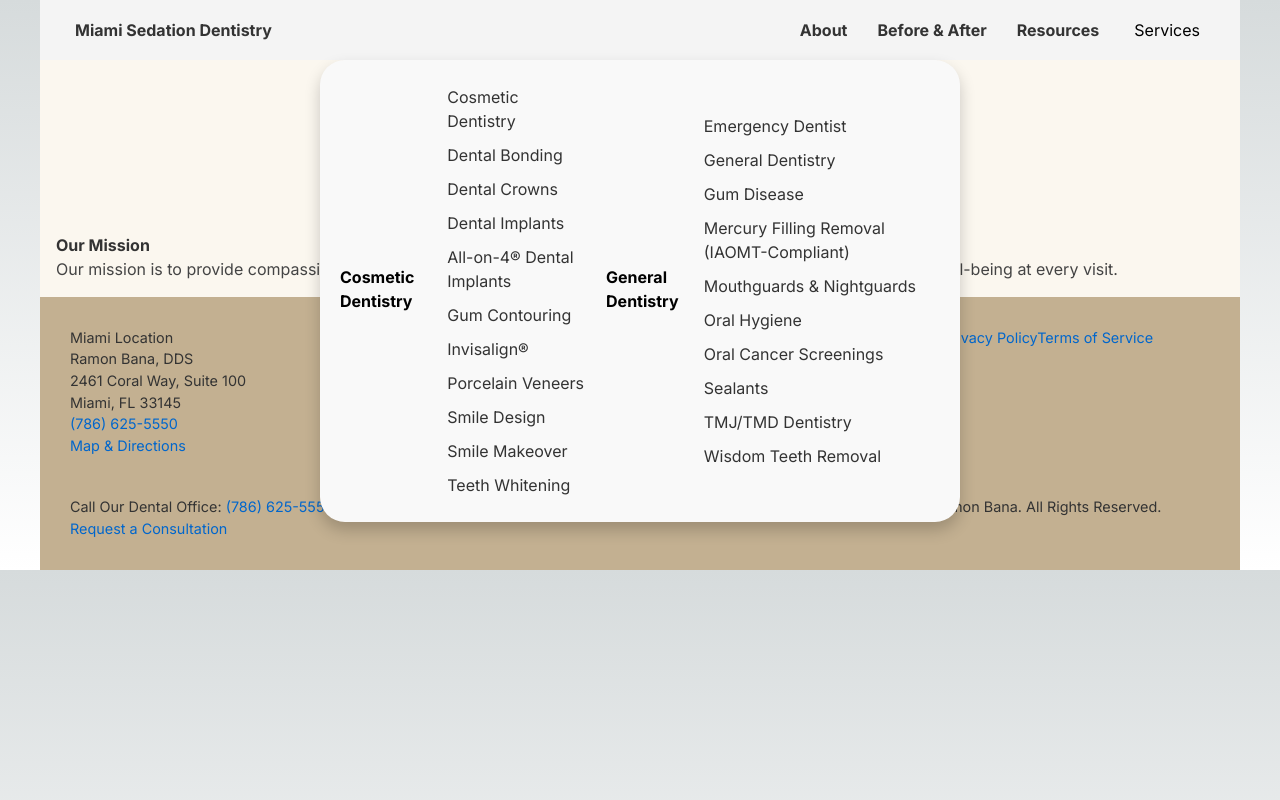
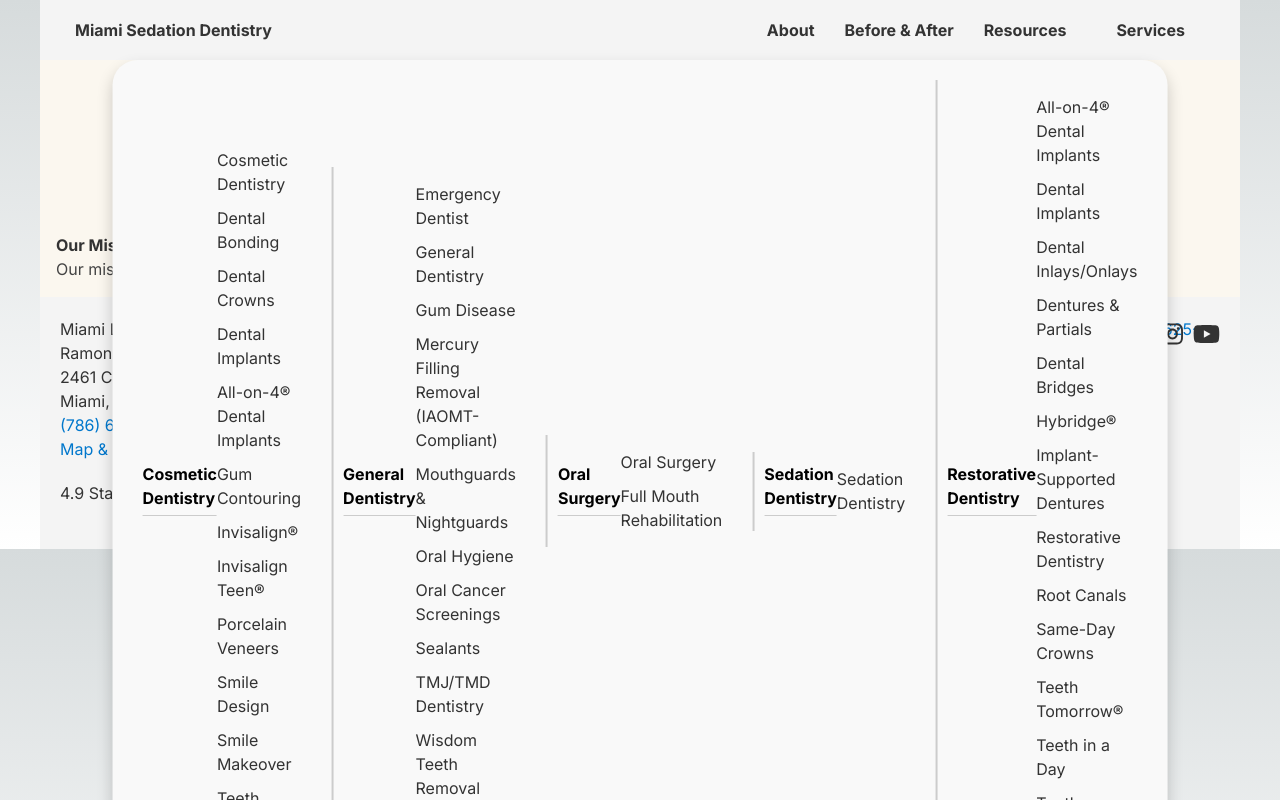
Before and after one commit to Abana55/miami-sedation, a Next.js app: page / in a window 1280 px wide. Both pictures are taken after a click on the element "Services". Built offline with nearby package versions, Linux system fonts and the light colour scheme.

Commit message:
added more styles to the dropdown and footer components

```diff
--- a/app/components/Dropdown/Dropdown.module.scss
+++ b/app/components/Dropdown/Dropdown.module.scss
@@ -1,5 +1,6 @@
 .dropdown {
     position: relative;
+    cursor: pointer;
   }
 
   .button {
@@ -7,8 +8,12 @@
     border: none;
     color: inherit;
     font: inherit;
-    cursor: pointer;
     padding: 10px 20px;
+    color: #333;
+  text-decoration: none;
+  margin: 0 15px;
+  font-weight: bold;
+  cursor: pointer;
   }
 
   .dropdownContent {
@@ -23,6 +28,7 @@
     left: 50%;
     transform: translateX(-50%);
     width: auto;
+    display: flex;
   }
 
   .dropdownContent.show {
@@ -31,16 +37,29 @@
 
   .dropdownColumn {
     margin: 10px;
-    min-width: 200px;
+    padding: 10px;
+    border-left: 2px solid #ccc;
+  }
+
+  .dropdownColumn:first-child {
+    border-left: none;
   }
 
   .dropdownHeader {
     font-weight: bold;
     margin-bottom: 5px;
+    padding-bottom: 5px;
+    border-bottom: 1px solid #ccc;
+  }
+
+  .dropdownList {
+    list-style: none;
+    padding: 0;
   }
 
   .dropdownItem {
     padding: 5px 0;
+    line-height: 1.5;
   }
 
   .dropdownItem a {
--- a/app/components/Dropdown/Dropdown.tsx
+++ b/app/components/Dropdown/Dropdown.tsx
@@ -19,6 +19,7 @@
         "All-on-4® Dental Implants",
         "Gum Contouring",
         "Invisalign®",
+        "Invisalign Teen®",
         "Porcelain Veneers",
         "Smile Design",
         "Smile Makeover",
@@ -40,21 +41,51 @@
         "Wisdom Teeth Removal"
       ]
     },
-
+    {
+      category: "Oral Surgery",
+      services: [
+        "Oral Surgery",
+        "Full Mouth Rehabilitation"
+      ]
+    },
+    {
+      category: "Sedation Dentistry",
+      services: [
+        "Sedation Dentistry"
+      ]
+    },
+    {
+      category: "Restorative Dentistry",
+      services: [
+        "All-on-4® Dental Implants",
+        "Dental Implants",
+        "Dental Inlays/Onlays",
+        "Dentures & Partials",
+        "Dental Bridges",
+        "Hybridge®",
+        "Implant-Supported Dentures",
+        "Restorative Dentistry",
+        "Root Canals",
+        "Same-Day Crowns",
+        "Teeth Tomorrow®",
+        "Teeth in a Day",
+        "Tooth-Colored Fillings (BPA-Free)"
+      ]
+    }
   ];
 
   return (
 <div className={styles.dropdown} onClick={toggleDropdown}>
       <button className={styles.button}>Services</button>
       {isOpen && (
-      <div className={styles.dropdownContent}>
-        {serviceCategories.map((category) => (
-          <div key={category.category} className={styles.dropdownColumn}>
+        <div className={`${styles.dropdownContent} ${isOpen ? styles.show : ''}`}>
+          {serviceCategories.map((category, index) => (
+            <div key={index} className={styles.dropdownColumn}>
               <h3 className={styles.dropdownHeader}>{category.category}</h3>
-            <ul>
-              {category.services.map(service => (
-                <li key={service} className={styles.dropdownItem}>
-                  <a href={`/services/${service.toLowerCase().replace(/ /g, '-')}`}>
+              <ul className={styles.dropdownList}>
+                {category.services.map((service, serviceIndex) => (
+                  <li key={serviceIndex} className={styles.dropdownItem}>
+                    <a href={`/services/${service.toLowerCase().replace(/ /g, '-').replace(/[^\w-]+/g, '')}`}>
                       {service}
                     </a>
                   </li>
@@ -68,5 +99,4 @@
   );
 };
 
-
 export default Dropdown;
--- a/app/components/Footer/Footer.module.scss
+++ b/app/components/Footer/Footer.module.scss
@@ -1,25 +1,52 @@
-.footer {
-    background-color: #C3B091;
+
+  .footer {
+    background-color: #f4f4f4;
+    padding: 20px;
+    position: relative;
     color: #333;
-    padding: 20px;
-    font-size: 0.9rem;
+  }
+
+  .socialMedia {
+    position: absolute;
+    top: 20px;
+    right: 20px;
+    display: flex;
+    gap: 10px;
+  }
+
+  .icon {
+    color: #333;
+    font-size: 24px;
   }
 
   .footerContent {
     display: grid;
-    grid-template-columns: repeat(3, 1fr);
+    grid-template-columns: repeat(auto-fit, minmax(250px, 1fr));
     gap: 20px;
   }
 
-  .location, .officeHours, .additionalLinks, .consultation, .reviews, .copyRight {
+
+  .boldText {
+    font-weight: bold;
+  }
+
+  .section {
     padding: 10px;
+    background-color: #fff;
+    border-radius: 8px;
+    box-shadow: 0 2px 5px rgba(0,0,0,0.1);
+  }
+
+  .heading {
+    margin-bottom: 10px;
+    padding-bottom: 5px;
   }
 
   .link {
-    color: #0066cc;
+    color: #0077cc;
     text-decoration: none;
+  }
 
-    &:hover {
-      text-decoration: underline;
-    }
+  .link:hover {
+    text-decoration: underline;
   }
--- a/app/components/Footer/Footer.tsx
+++ b/app/components/Footer/Footer.tsx
@@ -1,10 +1,24 @@
 import React from "react";
 import Link from "next/link";
 import styles from "./Footer.module.scss";
+import { FontAwesomeIcon } from '@fortawesome/react-fontawesome';
+import { faFacebook, faInstagram, faYoutube } from '@fortawesome/free-brands-svg-icons';
 
 const Footer = () => {
   return (
     <footer className={styles.footer}>
+            <div className={styles.socialMedia}>
+        <a href="https://www.facebook.com" className={styles.icon}>
+        <FontAwesomeIcon icon={faFacebook} />
+
+        </a>
+        <a href="https://www.instagram.com" className={styles.icon}>
+          <FontAwesomeIcon icon={faInstagram} />
+        </a>
+        <a href="https://www.youtube.com" className={styles.icon}>
+          <FontAwesomeIcon icon={faYoutube} />
+        </a>
+      </div>
       <div className={styles.footerContent}>
         <section className={styles.location}>
           <h3>Miami Location</h3>
--- a/package.json
+++ b/package.json
@@ -9,6 +9,9 @@
     "lint": "next lint"
   },
   "dependencies": {
+    "@fortawesome/fontawesome-svg-core": "^6.5.2",
+    "@fortawesome/free-brands-svg-icons": "^6.5.2",
+    "@fortawesome/react-fontawesome": "^0.2.0",
     "next": "14.1.4",
     "react": "^18",
     "react-dom": "^18",
```
Also changed, not shown: 1 other file (tests, documents, lock files or other folders). Lines whose indentation alone changed are shown as unchanged.
